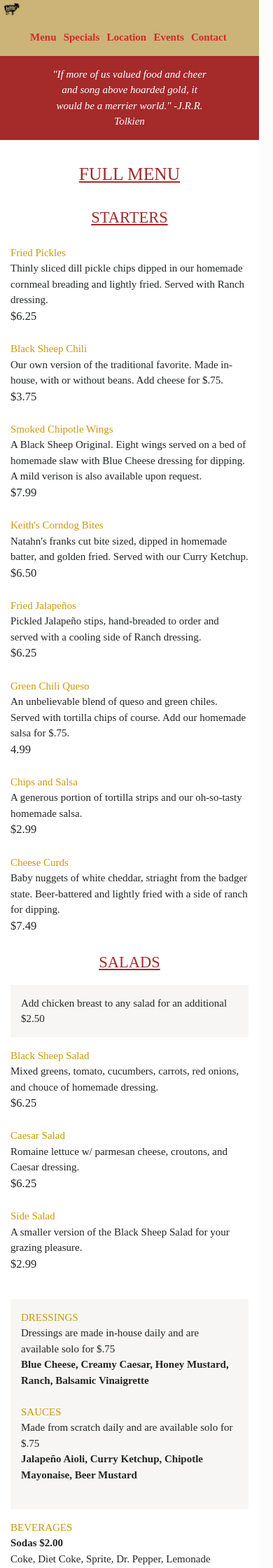
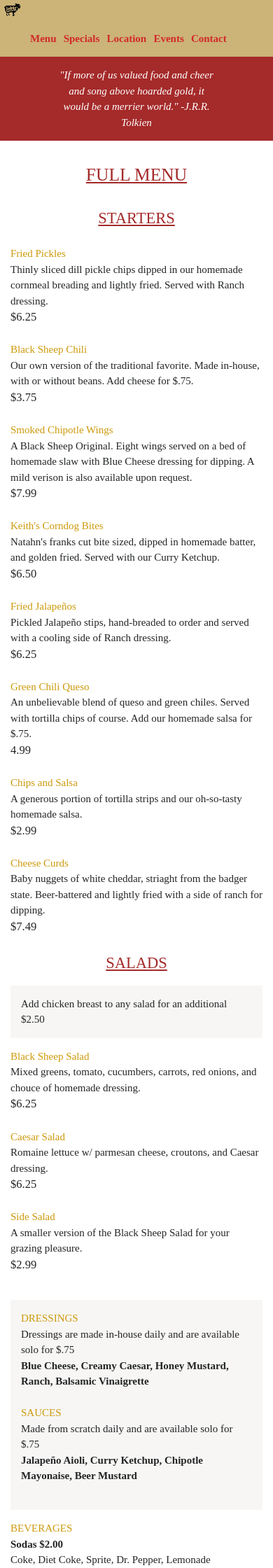
Before and after one commit to scottanderson5/Restaurant-ReDesign-Code, a Jekyll site: the page built from menu.html, in a window 390 px wide. Shown: the top 2240 px of the page at 70% size. Built offline with Jekyll 4.4.1, drawn with Linux system fonts in a browser that asks for light colours; nearby versions of some CDN libraries; some of the changed text lies outside the part shown.

Commit message:
Look of the Page Improved

```diff
--- a/css/main.scss
+++ b/css/main.scss
@@ -800,7 +800,7 @@
     @media (max-width: 767px) {
       body {
         padding-left: 20px;
-        padding-right: 20px;
+        /*padding-right: 20px;*/
       }
       .container {
         width: auto
@@ -821,9 +821,9 @@
       }
     }
 
-    /* For larger displays */
+    /* For larger displays
     @media (min-width: 1200px) {
       .container {
         width: 1170px
       }
-    }
+    }*/
--- a/menu.html
+++ b/menu.html
@@ -198,7 +198,7 @@
 					<ul class="bg-color">
 					<li class="mini-cat">ADD-ONS</li>
 					<li class="menu-description"> $1.00 for Sandwiches, Burgers and Dogs. $1.50 for Side Basket.</li>
-					<li class="menu-description bold">Bacon, Chili, Jalapeños, Salsa, Cheese (Provolone, Swiss, Cheddar, American</li>
+					<li class="menu-description bold">Bacon, Chili, Jalapeños, Salsa, Cheese (Provolone, Swiss, Cheddar, American)</li>
 					<br>
 					<li class="mini-cat">SIDES</li>
 					<li class="menu-description">Available solo for $3.25 (Basket).</li>
```
